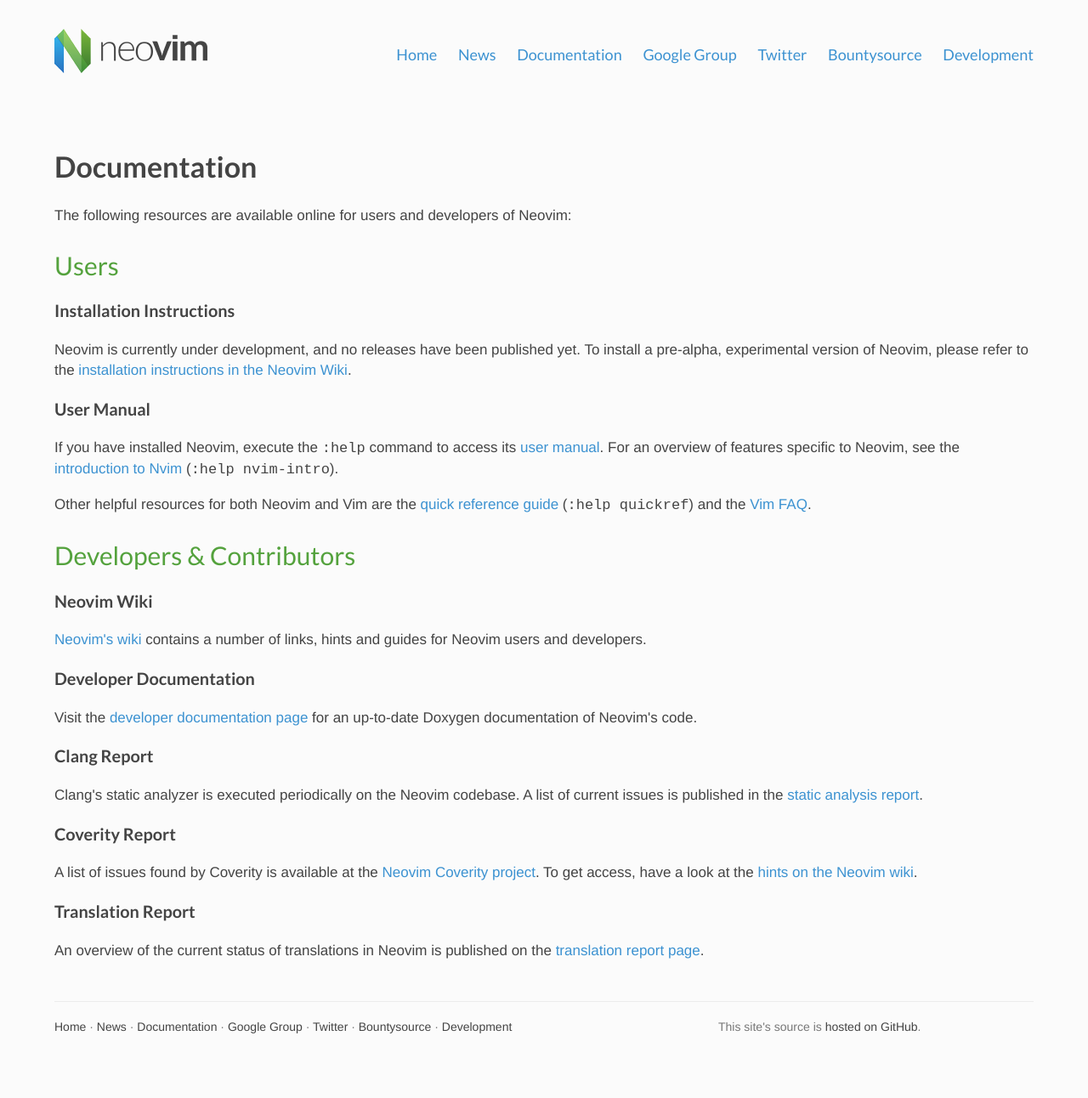
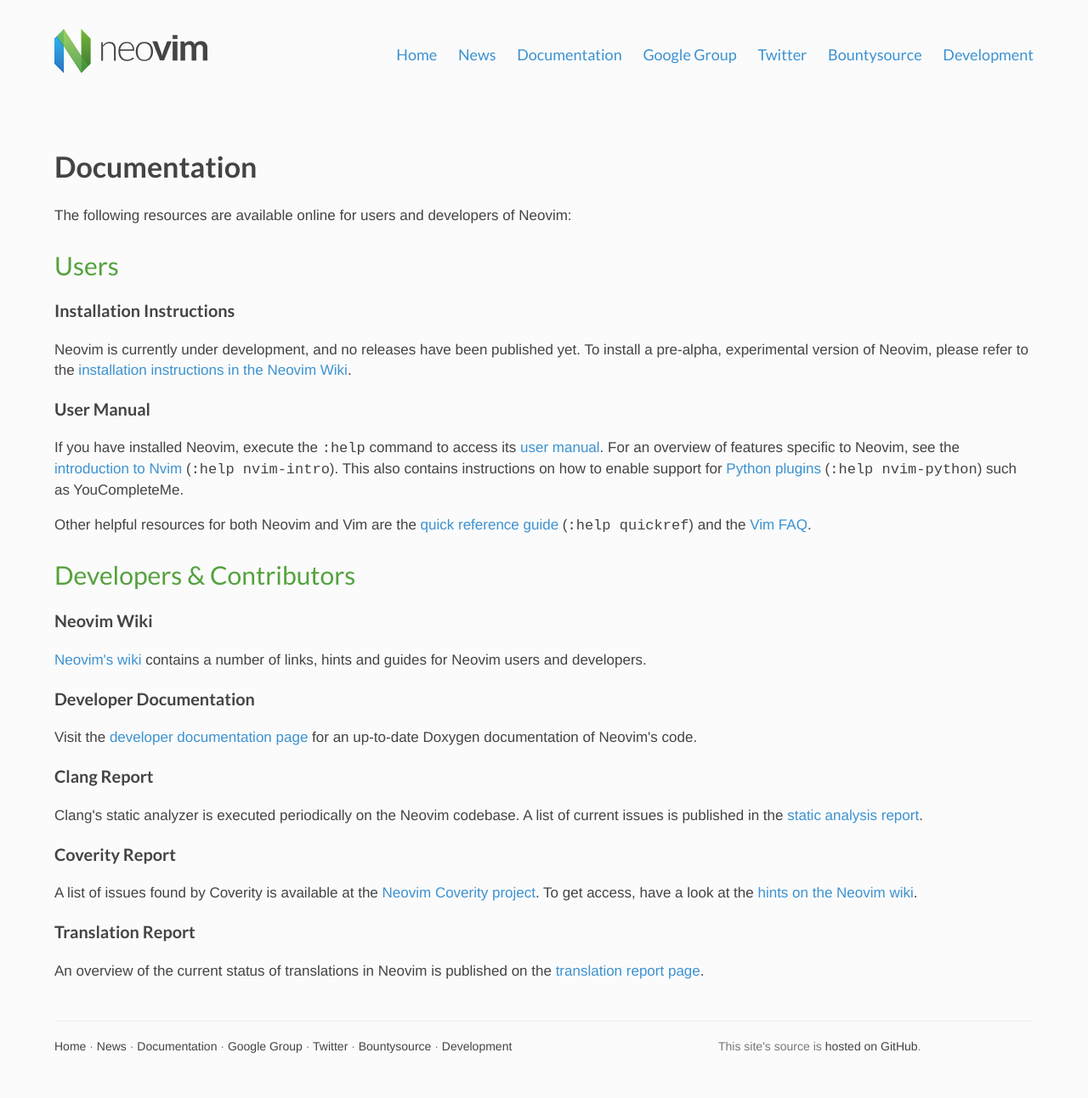
Before and after one commit to neovim/neovim.github.io, a Jekyll site: the page built from doc_index.html, in a window 1280 px wide. Shown: the whole page at 85% size. Built offline with Jekyll 4.4.1, drawn with Linux system fonts in a browser that asks for light colours; nearby versions of some CDN libraries; before the commit the page ends 1268 px from its top, so only the background shows below that.

Commit message:
Link to Python instructions on documentation page.

```diff
--- a/doc_index.html
+++ b/doc_index.html
@@ -27,7 +27,7 @@
       <h3>User Manual</h3>
 
       <p>
-      If you have installed Neovim, execute the <code>:help</code> command to access its <a href="http://neovim.org/doc/user">user manual</a>. For an overview of features specific to Neovim, see the <a href="http://neovim.org/doc/user/nvim_intro.html">introduction to Nvim</a> (<code>:help nvim-intro</code>).
+      If you have installed Neovim, execute the <code>:help</code> command to access its <a href="http://neovim.org/doc/user">user manual</a>. For an overview of features specific to Neovim, see the <a href="http://neovim.org/doc/user/nvim_intro.html">introduction to Nvim</a> (<code>:help nvim-intro</code>). This also contains instructions on how to enable support for <a href="http://neovim.org/doc/user/nvim_python.html">Python plugins</a> (<code>:help nvim-python</code>) such as YouCompleteMe.
       </p>
 
       <p>
```
